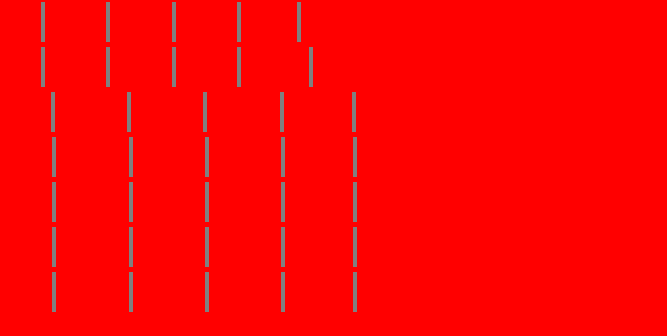
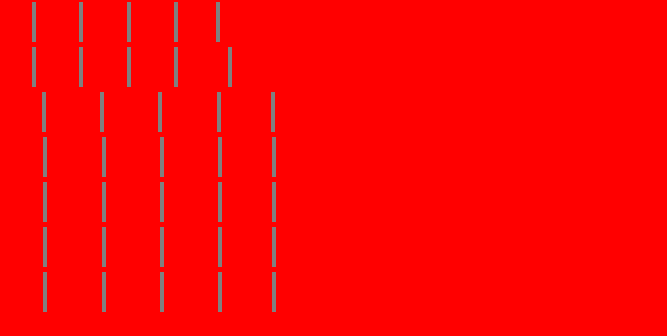
Before and after one commit to nemanjaburazer/Domaci, a plain HTML site: page lucky6-master/Lucky6/index.html in a window 1280 px wide. Shown: the top 336 px of the page, without its empty margins (0-667 px from the left). Drawn offline with nearby package versions, Linux system fonts and the light colour scheme.

Commit message:
Neka  promena

```diff
--- a/lucky6-master/Lucky6/css/main.css
+++ b/lucky6-master/Lucky6/css/main.css
@@ -4,7 +4,7 @@
 
 .broj{
     font-size: 30px;
-    margin: 20px;
+    margin: 11px;
 
     border: 2px solid gray;
 }
```
